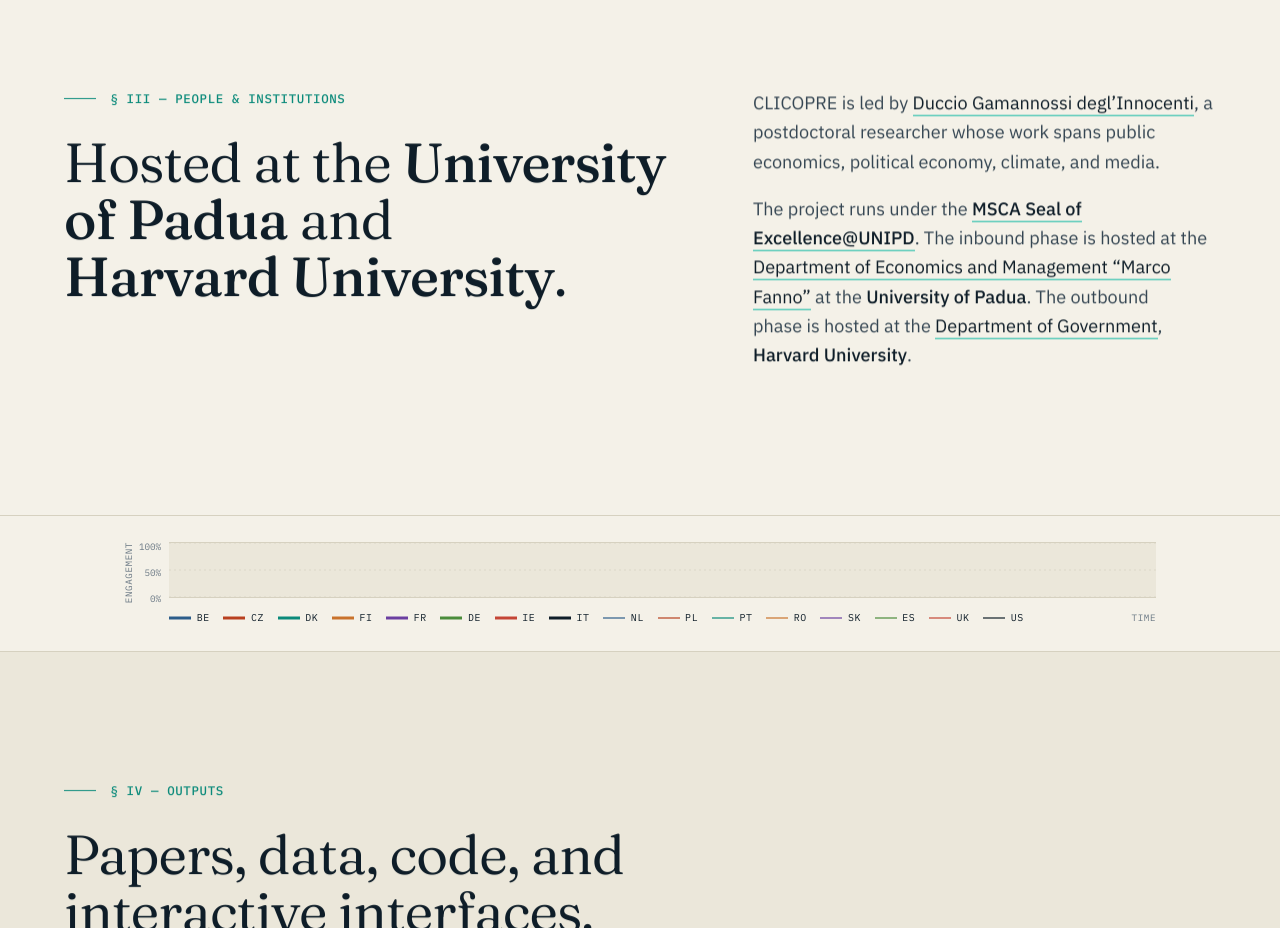
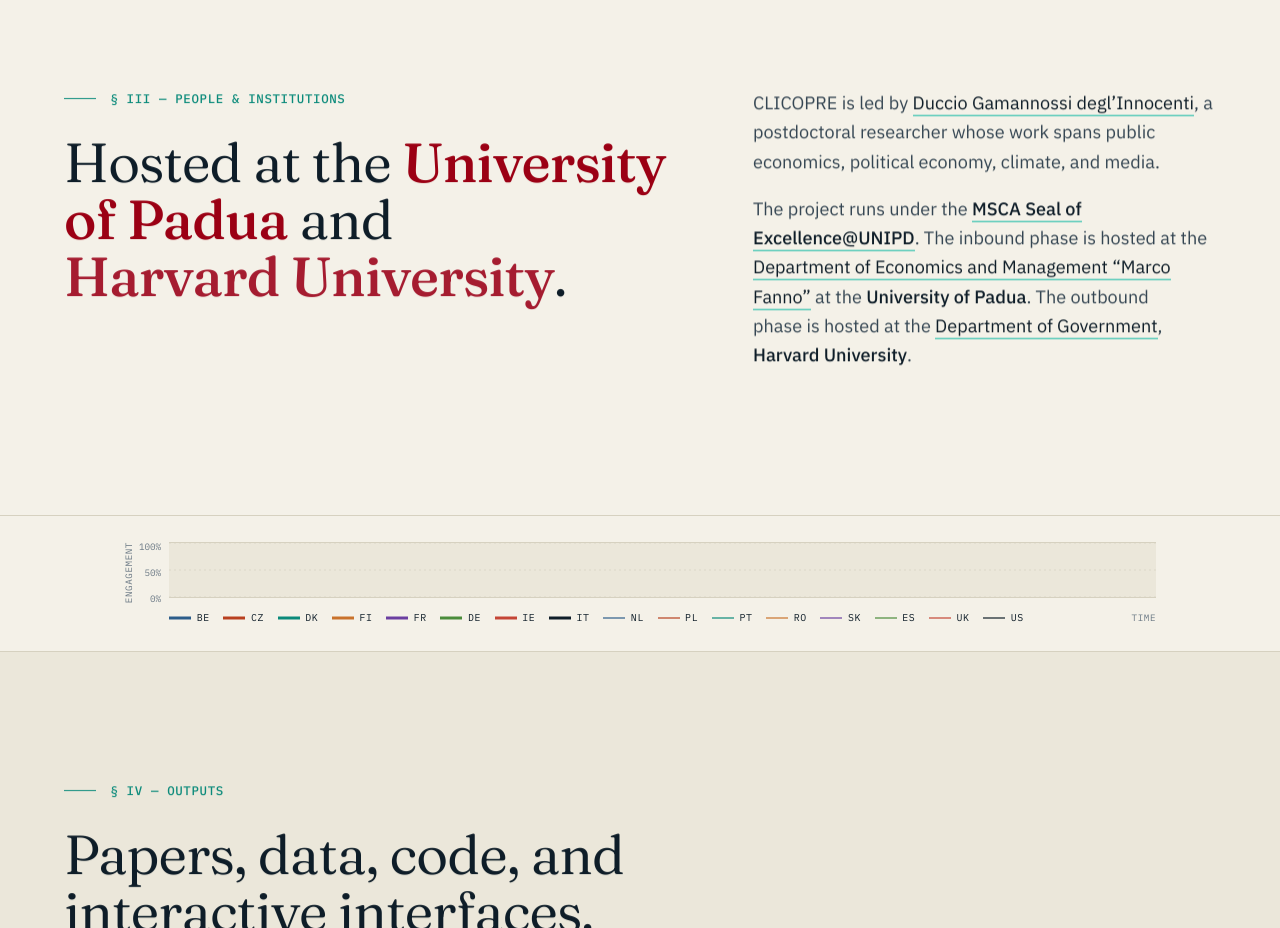
Before and after one commit to clicopre/clicopre.github.io, an Astro site: page / in a window 1280 px wide. Shown: the part 3020-3948 px from the top of the page. Built offline with nearby package versions, Linux system fonts and the light colour scheme; Astro itself is replaced by a stand-in of ours; animation ran at ten frames a second; a web font is replaced by a local one.

Commit message:
People: colour UniPD and Harvard names in heading with brand colours

```diff
--- a/src/pages/index.astro
+++ b/src/pages/index.astro
@@ -183,7 +183,7 @@
         <div class="section-rail">
           <span class="section-marker">§ III — People &amp; institutions</span>
         </div>
-        <h2>Hosted at the <strong>University of Padua</strong> and <strong>Harvard University</strong>.</h2>
+        <h2>Hosted at the <strong><span class="inst inst--unipd">University of Padua</span></strong> and <strong><span class="inst inst--harvard">Harvard University</span></strong>.</h2>
       </header>
       <div class="reveal" data-delay="1">
         <p>
@@ -641,6 +641,10 @@
   .two-col p { max-width: var(--max-w-prose); }
   .two-col strong { color: var(--c-ink); font-weight: 500; }
 
+  /* Institution name brand colours — Rosso Padova / Harvard Crimson */
+  .inst--unipd   { color: #9B0014; }
+  .inst--harvard { color: #A51C30; }
+
   /* Lighten section headings so the display face feels less heavy. */
   .section-head h2 {
     font-weight: 360;
```
